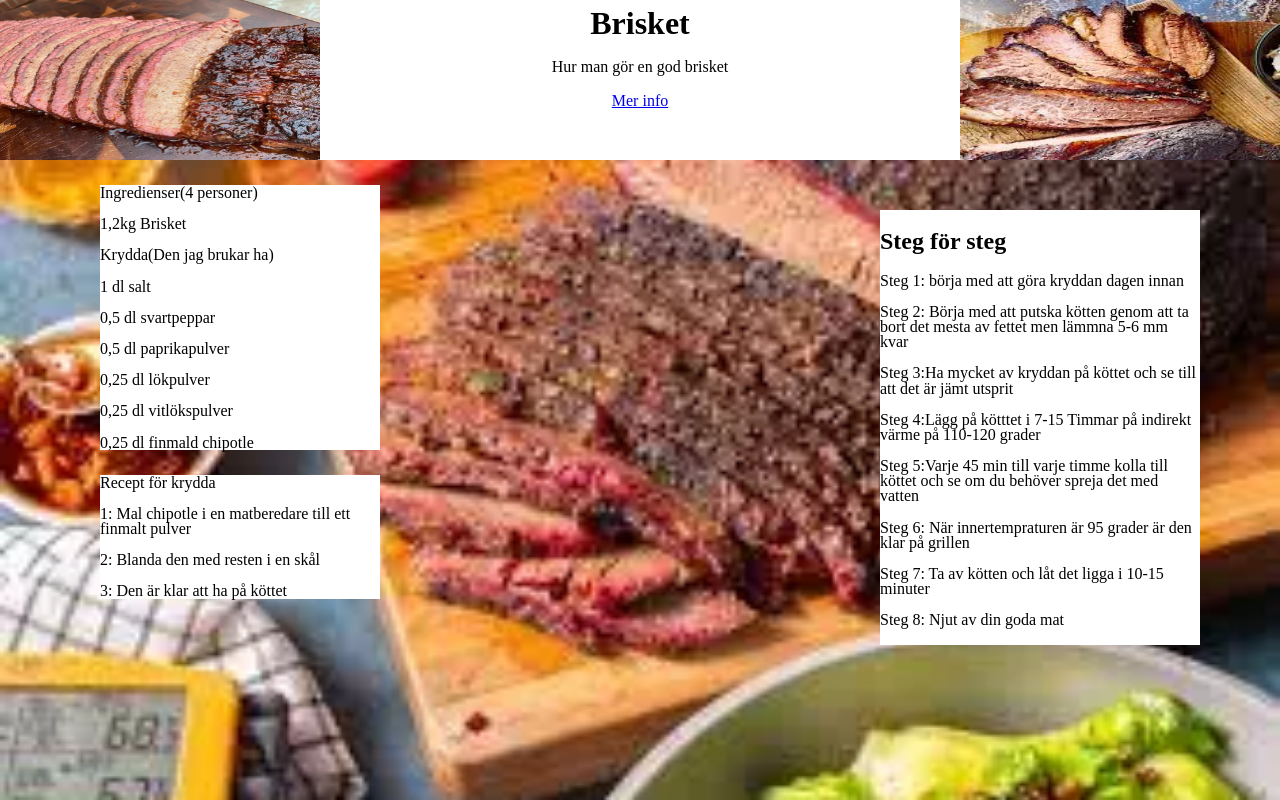
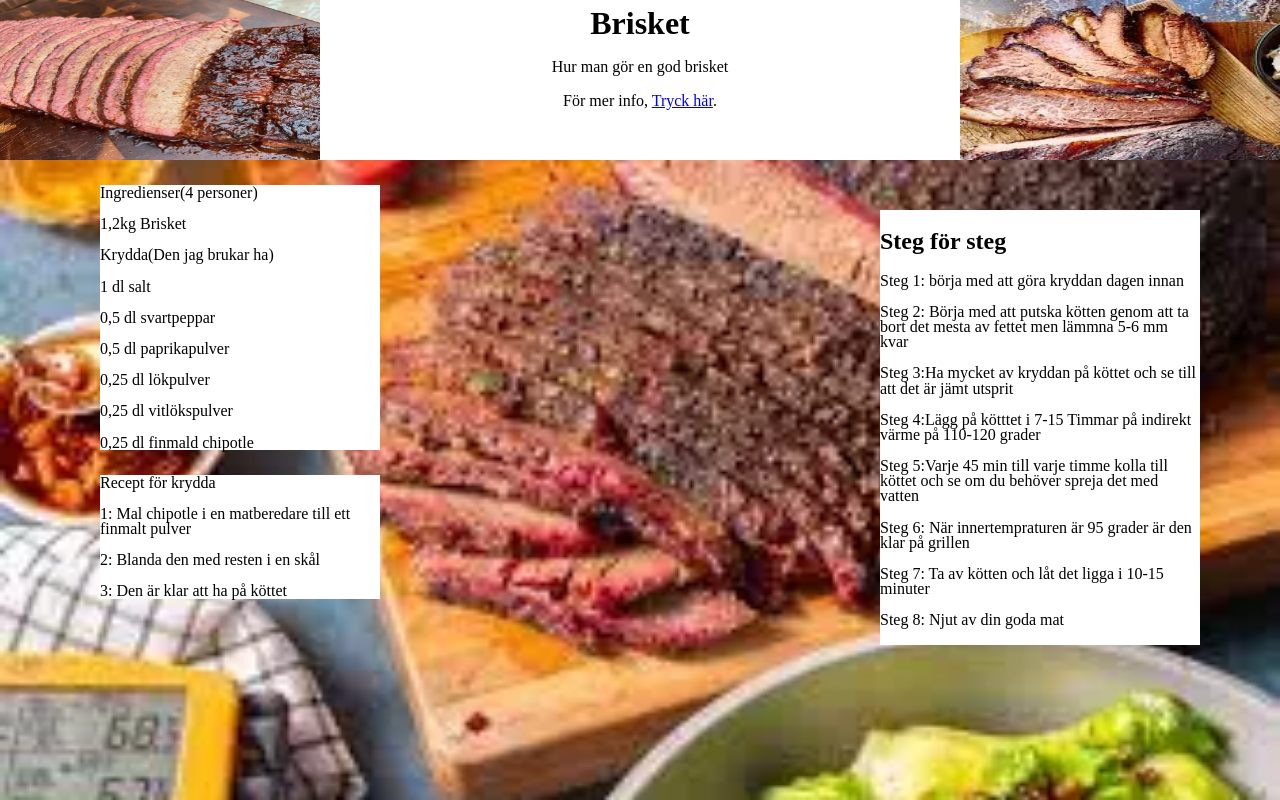
Before and after one commit to Te22e-Grufman-Axel/Brisket-hemsida, a plain HTML site: page index.html in a window 1280 px wide. Drawn offline with Linux system fonts and the light colour scheme.

Commit message:
Fel fix 2

```diff
--- a/index.html
+++ b/index.html
@@ -3,6 +3,7 @@
   <head>
     <meta charset="UTF-8" />
     <meta name="viewport" content="width=device-width, initial-scale=1.0" />
+    <meta name="description" content="A recepi to make brisket.">
     <title>Brisket</title>
     <link rel="stylesheet" href="style.css" />
   </head>
@@ -14,7 +15,7 @@
       <div id="Topcenter">
         <h1>Brisket</h1>
         <p>Hur man gör en god brisket</p>
-        <a href="https://hankstruebbq.com/se/brisket-guiden/"target="_blank">Mer info</a>
+        <p>För mer info, <a href="https://hankstruebbq.com/se/brisket-guiden/"target="_blank">Tryck här</a>.</p>
       </div>
       <div id="Topright">
         <img src="./img/Brisket 1.webp" alt="En annan bild på brisket" />
```
